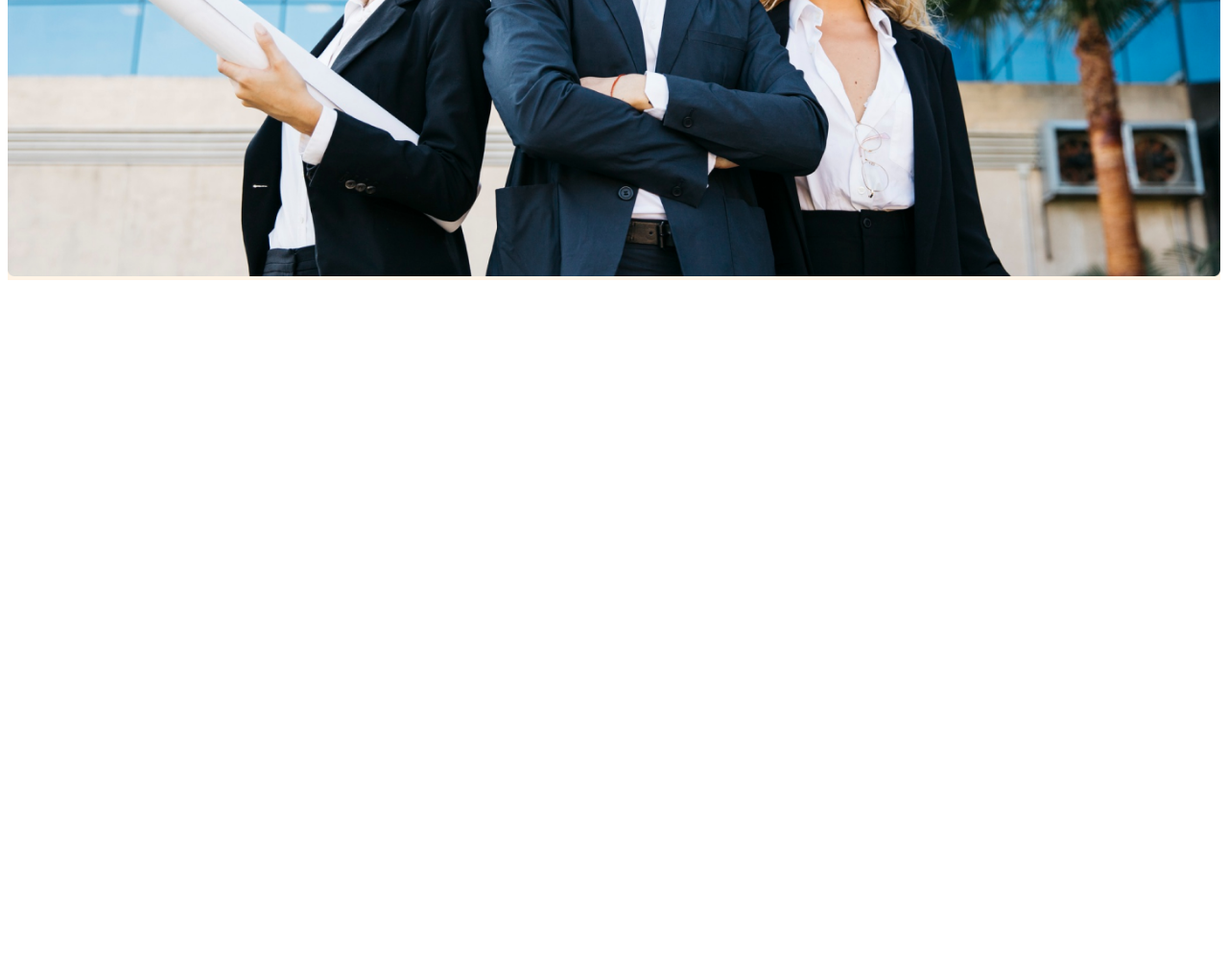
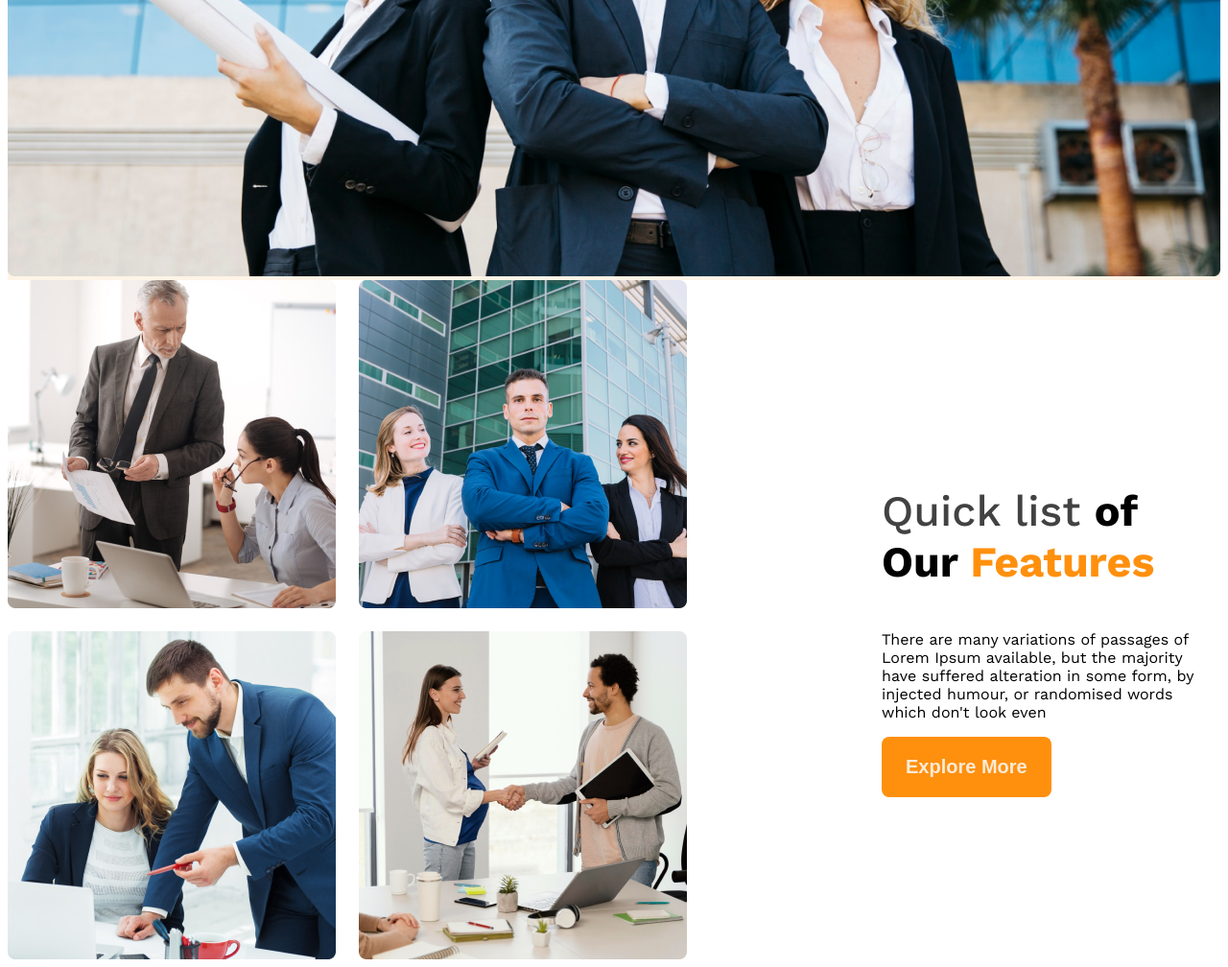
Before and after one commit to samia053/responsive-archi, a plain HTML site: page index.html in a window 1280 px wide. Shown: the part 892-1900 px from the top of the page at 96% size. Before the commit the page ends 1192 px from the top, so only its background shows below. Drawn offline with nearby package versions, Linux system fonts and the light colour scheme.

Commit message:
added main section

```diff
--- a/index.html
+++ b/index.html
@@ -32,7 +32,25 @@
         </div>
     </header>
 
-    <main class="main"></main>
+    <main class="main">
+
+        <section class="teams display-flex" >
+            <div class="team-img-container">
+                <img src="images/team1.png" alt="">
+                <img src="images/team2.png" alt="">
+                <img src="images/team3.png" alt="">
+                <img src="images/team4.png" alt="">
+
+            </div>
+            <div class="our-feature">
+                <h3 class="feature-title"><span id="quick-list" class="Quick text-grey">Quick list </span><span >of Our</span> <span class="text-orange">Features</span></h3>
+                <p class="feature-description">There are many variations of passages of Lorem Ipsum available,
+                     but the majority have suffered alteration in some form, by injected humour,
+                      or randomised words which don't look even</p>
+                <button class="btn-primary">Explore More</button>
+            </div>
+        </section>
+    </main>
 
     <footer class="footer"></footer>
 </body>
--- a/layout.css
+++ b/layout.css
@@ -23,6 +23,10 @@
 .text-lightgrey{
     color: #727272;
 }
+/* orange color */
+.text-orange{
+    color: #FF900E;
+}
 .bg-light{
     background-color: rgba(255, 144, 14, 0.1);
 }
@@ -37,6 +41,15 @@
     font-size: 1.25rem;
     font-weight: 600;
 }
+
+.main{
+    max-width: 1440px;
+    margin: 0 auto;
+}
+main >section{
+    gap: 130px;
+}
+
 
 
 
@@ -78,7 +91,29 @@
 .banner-img{
     max-width: 100%;
 }
+/* team and feature related styles */
 
+.teams{
+    align-items: center;
+}
+
+.team-img-container{
+    display: grid;
+    grid-template-columns: repeat(2,1fr);
+    gap:24px;
+}
+.our-feature{
+   margin-left: 73px ;
+   width: 537px;
+}
+.feature-title{
+    font-size: 2.8rem;
+    font-weight: 700;
+}
+
+#quick-list{
+    font-weight: 500;
+}
 
 
 
```
